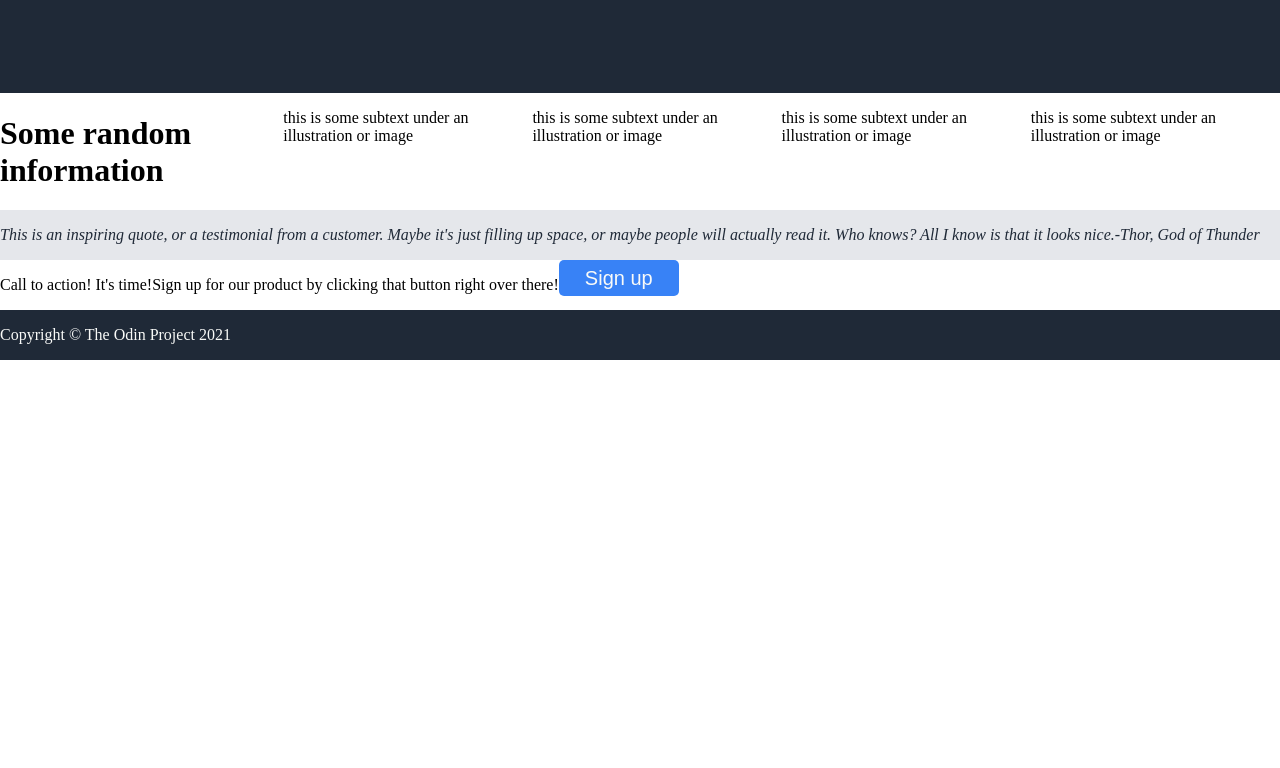
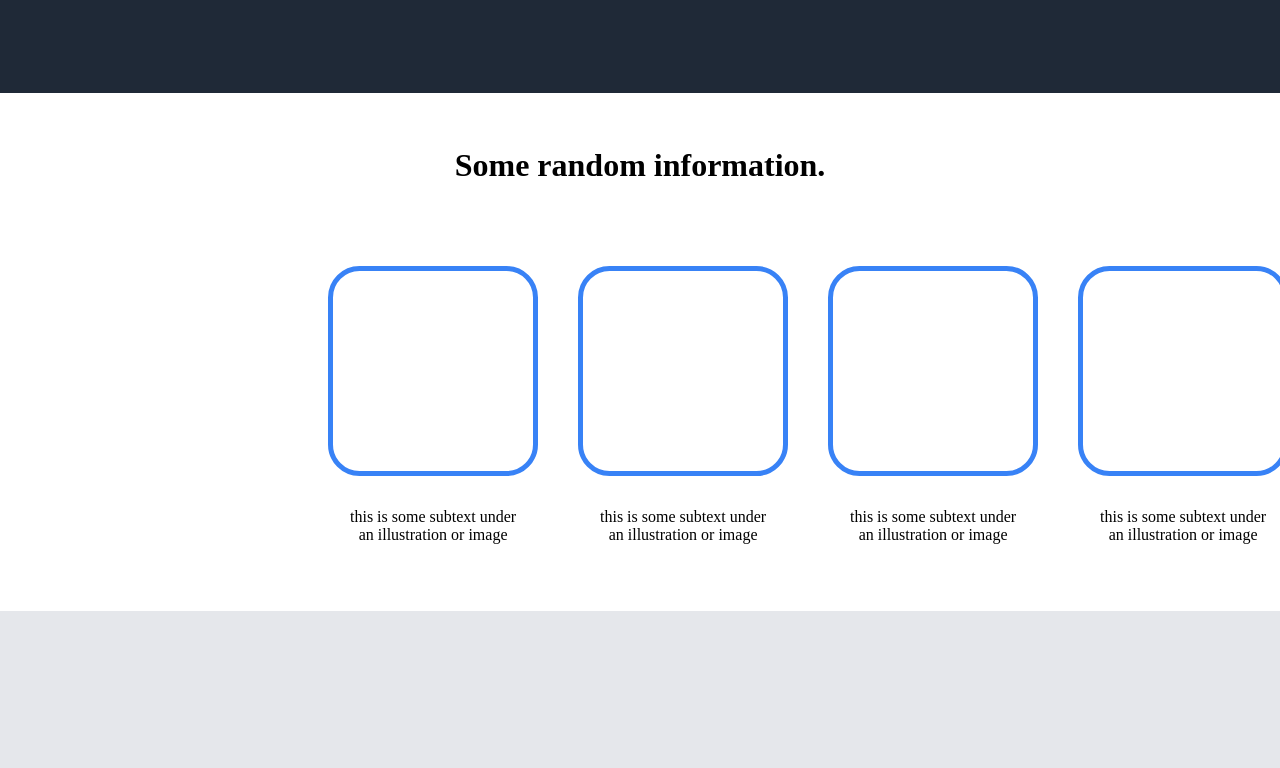
Before and after one commit to ChristianBenitez/odin-landing-page, a plain HTML site: page index.html in a window 1280 px wide. Shown: the part 812-1580 px from the top of the page. Before the commit the page ends 1172 px from the top, so only its background shows below. Drawn offline with Linux system fonts and the light colour scheme.

Commit message:
finished info card section HTML & CSS

```diff
--- a/index.html
+++ b/index.html
@@ -24,12 +24,26 @@
             <p class="image">this is a placeholder for an image</p>
         </div>
     </div>
-    <div class="info-cards">
-        <h1>Some random information</h1>
-        <p>this is some subtext under an illustration or image</p>
-        <p>this is some subtext under an illustration or image</p>
-        <p>this is some subtext under an illustration or image</p>
-        <p>this is some subtext under an illustration or image</p>
+    <div class="info-card-section">
+        <h1 class="info-card-header">Some random information.</h1>
+        <div class="info-cards">
+            <div class="card">
+                <p class="card-image"></p>
+                <p>this is some subtext under an illustration or image</p>
+            </div>
+            <div class="card">
+                <p class="card-image"></p>
+                <p>this is some subtext under an illustration or image</p>
+            </div>
+            <div class="card">
+                <p class="card-image"></p>
+                <p>this is some subtext under an illustration or image</p>
+            </div>
+            <div class="card">
+                <p class="card-image"></p>
+                <p>this is some subtext under an illustration or image</p>
+            </div>
+        </div>
     </div>
     <div class="quote-section">
         <p>This is an inspiring quote, or a testimonial from a customer. Maybe it's just filling up space, or maybe people will actually read it. Who knows? All I know is that it looks nice.</p>
@@ -42,6 +56,6 @@
     </div>
 </body>
 <footer>
-    <p class="footer-text">Copyright © The Odin Project 2021</p>
+    <p>Copyright © The Odin Project 2021</p>
 </footer>
 </html>
--- a/styles.css
+++ b/styles.css
@@ -32,6 +32,7 @@ body{
     font-size: 18px;
     color: #E5E7EB;
 }
+
 p.secondary-text{
     flex-shrink: 3;
 
@@ -67,8 +68,39 @@ p.secondary-text{
     flex: 0 1 auto;
 }
 
+.info-card-section{
+    display: flex;
+    min-height: 25%;
+    flex-wrap: nowrap;
+    flex-direction: column;
+}
+
+.info-card-header{
+    text-align: center;
+    padding: 1em 10em;
+}
+
 .info-cards{
     display: flex;
+    flex-wrap: nowrap;
+    padding: 1% 23% 4% 27%;
+    gap: 75px;
+}
+
+.card{
+    display: flex;
+    flex-direction: column;
+    max-width: 175px;
+    text-align: center;
+    align-items: center;
+}
+
+.card-image{
+    border-style: solid;
+    border: 5px solid #3882F6;
+    border-radius: 15%;
+    height: 200px;
+    width: 200px;
 }
 
 .quote-section{
@@ -78,10 +110,12 @@ p.secondary-text{
     font-weight:300;
     font-style: italic;
     display: flex;
+    padding: 10em;
 }
 
 .ad {
     display: flex;
+    padding: 10em;
 }
 
 button{
@@ -99,9 +133,6 @@ footer{
     background-color: #1F2937;
     color: #F9FAF8;
     justify-content: center;
+    size: 18px;
+    text-align: center;
 }
-
-.footer-text{
-    size: 18px;
-    align-self: center;
-}
```
